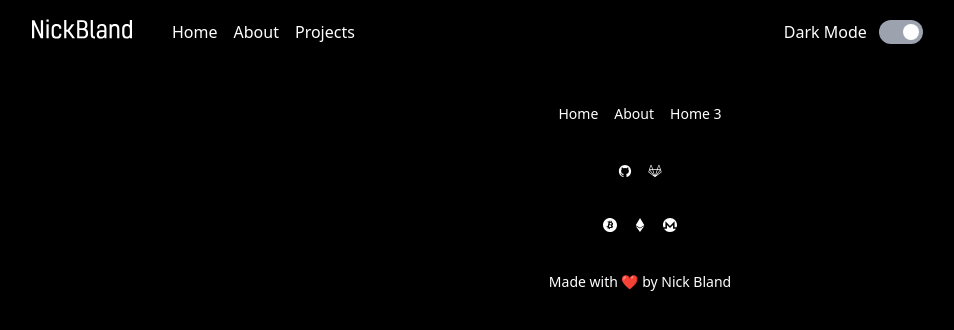
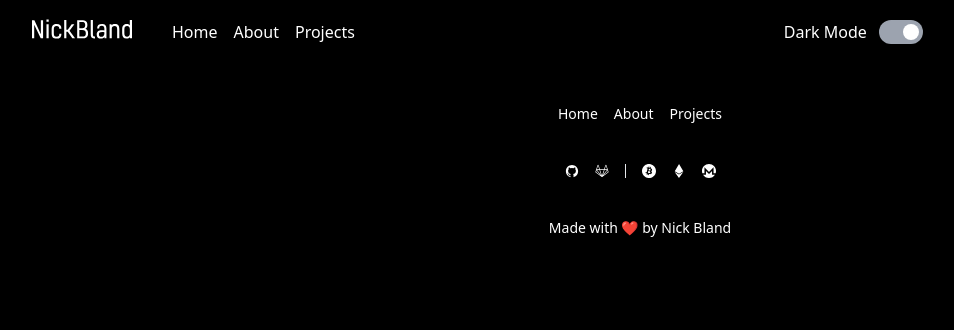
Before and after one commit to NickBland/website, a Next.js app: page / in a window 1280 px wide. Shown: the top 330 px of the page, without its empty margins (0-954 px from the left). Built offline with nearby package versions, Linux system fonts and the light colour scheme.

Commit message:
Change footer to include nicer colours and adjust padding

```diff
--- a/components/footer.tsx
+++ b/components/footer.tsx
@@ -17,20 +17,19 @@ export const Footer = () => {
 
     return (
         <>
-            <footer className="footer grid w-full grid-flow-row place-items-center text-center gap-y-10 gap-x-4 text-sm p-10 dark:bg-black bg-white dark:text-white text-black rounded">
+            <footer className="footer grid w-full grid-flow-row place-items-center text-center gap-y-10 gap-x-4 text-sm p-10 dark:bg-black bg-white dark:text-white text-black bottom-0 max-w-full">
                 <div className="grid grid-flow-col gap-4">
                     <Link href="/"><a className="link link-hover">Home</a></Link>
                     <Link href="/"><a className="link link-hover">About</a></Link>
-                    <Link href="/"><a className="link link-hover">Home 3</a></Link>
+                    <Link href="/"><a className="link link-hover">Projects</a></Link>
                 </div>
                 <div className="grid grid-flow-col gap-4">
                     <Link href="https://github.com/NickBland"><a><IoLogoGithub></IoLogoGithub></a></Link>
                     <Link href="https://git.nickbland.dev/explore"><a><IoLogoGitlab></IoLogoGitlab></a></Link>
-                </div>
-                <div className="grid grid-flow-col gap-4">
-                    <SiBitcoin onClick={() => {setIsOpen(true); setCoin("Bitcoin")}} className="hover:text-orange-300 hover:cursor-pointer"></SiBitcoin>
-                    <SiEthereum onClick={() => {setIsOpen(true); setCoin("Ethereum")}} className="hover:text-blue-400 hover:cursor-pointer"></SiEthereum>
-                    <SiMonero onClick={() => {setIsOpen(true); setCoin("Monero")}} className="hover:text-orange-600 hover:cursor-pointer"></SiMonero>
+                    <span className="inline-block border-l border-solid mx-0"></span>
+                    <SiBitcoin onClick={() => {setIsOpen(true); setCoin("Bitcoin")}} className="hover:text-[#F7931A] hover:cursor-pointer"></SiBitcoin>
+                    <SiEthereum onClick={() => {setIsOpen(true); setCoin("Ethereum")}} className="hover:text-[#8A93B2] hover:cursor-pointer"></SiEthereum>
+                    <SiMonero onClick={() => {setIsOpen(true); setCoin("Monero")}} className="hover:text-[#F26822] hover:cursor-pointer"></SiMonero>
                 </div>
                 <div>
                     <p>Made with ❤️ by Nick Bland</p>
```
